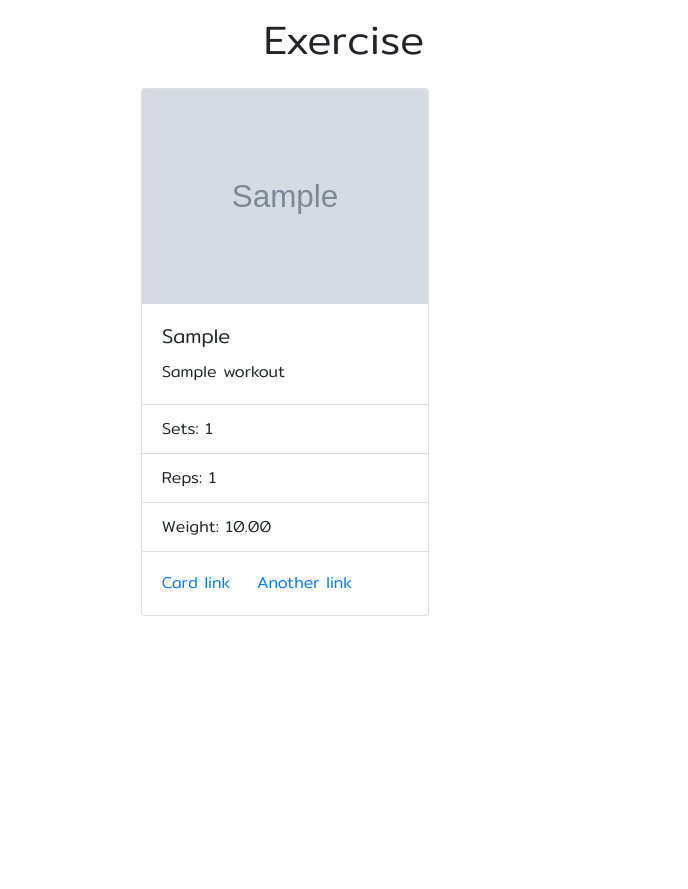
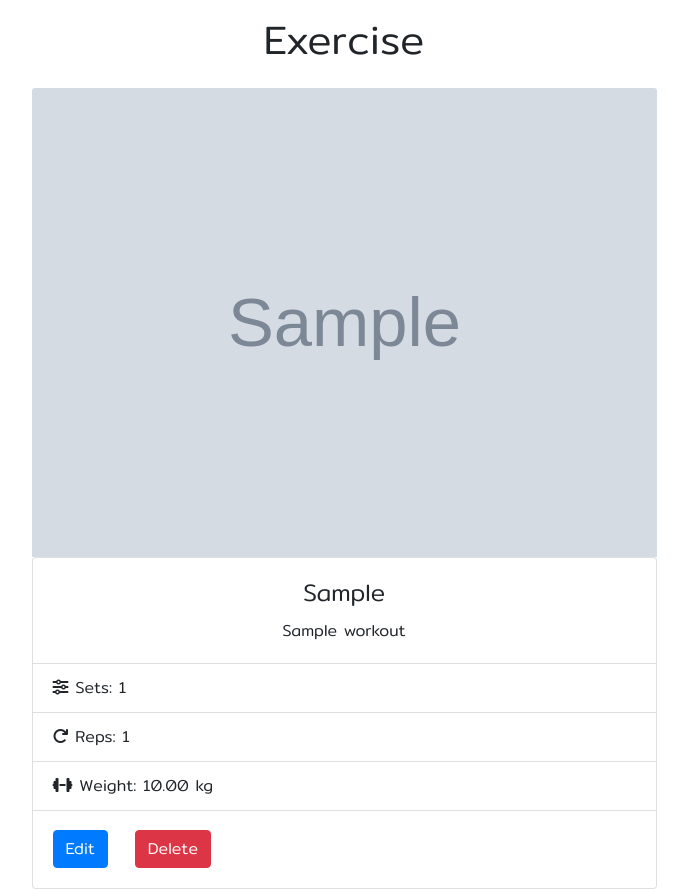
Before and after one commit to MattDunks94/create_workout_app_broken, a Django app: page /1/ in a window 1280 px wide. Shown: the part 72-961 px from the top of the page, without its empty margins (296-984 px from the left). Before the commit the page ends 688 px from the top, so only its background shows below. Run offline with Django 3.2, Linux system fonts and the light colour scheme; tables that the repository leaves empty hold one stand-in row (values such as "Sample post"); grey boxes marked "Sample" are stand-in pictures; some libraries are stand-ins or nearby versions.

Commit message:
modified card from bootstrap, added font awesome icons.

```diff
--- a/templates/exercise_detail.html
+++ b/templates/exercise_detail.html
@@ -5,27 +5,29 @@
 <h1 class="text-center py-3">Exercise</h1>
 
 <div class="row">
-    <div class="col-md-4 m-auto">
-        <div class="card" style="width: 18rem;">
-            {% if "placeholder" in exercise.workout.featured_image.url %}
-            <img src="https://res.cloudinary.com/die65ihvc/image/upload/v1667139010/PROJECT-4/featured-placeholder_psw6rc.jpg" class="card-img-top" alt="...">
-            {% else %}
-            <img src="{{ exercise.workout.featured_image }}" class="card-img-top" alt="...">
-            {% endif %}
+    <div class="col-md-6 m-auto">
+        {% if "placeholder" in exercise.workout.featured_image.url %}
+        <img src="https://res.cloudinary.com/die65ihvc/image/upload/v1667139010/PROJECT-4/featured-placeholder_psw6rc.jpg"
+            class="card-img-top" alt="placeholder">
+        {% else %}
+        <img src="{{ exercise.workout.featured_image }}" class="card-img-top" id="exercise-img" alt="featured_image">
+        {% endif %}
+        <div class="card">
             <div class="card-body">
-                <h5 class="card-title">{{ exercise }}</h5>
-                <p class="card-text">{{ exercise.workout }}</p>
+                <h4 class="card-title text-center">{{ exercise }}</h4>
+                <p class="card-text text-center">{{ exercise.workout }}</p>
             </div>
             <ul class="list-group list-group-flush">
-                <li class="list-group-item">Sets: {{ exercise.sets }}</li>
-                <li class="list-group-item">Reps: {{ exercise.reps }}</li>
-                <li class="list-group-item">Weight: {{ exercise.weight }}</li>
+                <li class="list-group-item"><i class="fa fa-sliders" aria-hidden="true"></i> Sets: {{ exercise.sets }}</li>
+                <li class="list-group-item"><i class="fa fa-repeat" aria-hidden="true"></i> Reps: {{ exercise.reps }}</li>
+                <li class="list-group-item"><i class="fa-solid fa-dumbbell"></i> Weight: {{ exercise.weight }} kg</li>
             </ul>
             <div class="card-body">
-                <a href="#" class="card-link">Card link</a>
-                <a href="#" class="card-link">Another link</a>
+                <a href="{% url 'update_exercise' exercise.id %}" class="card-link"><button class="btn btn-primary">Edit</button></a>
+                <a href="{% url 'delete_exercise' exercise.id %}" class="card-link"><button class="btn btn-danger">Delete</button></a>
             </div>
         </div>
+
     </div>
 </div>
 
```
